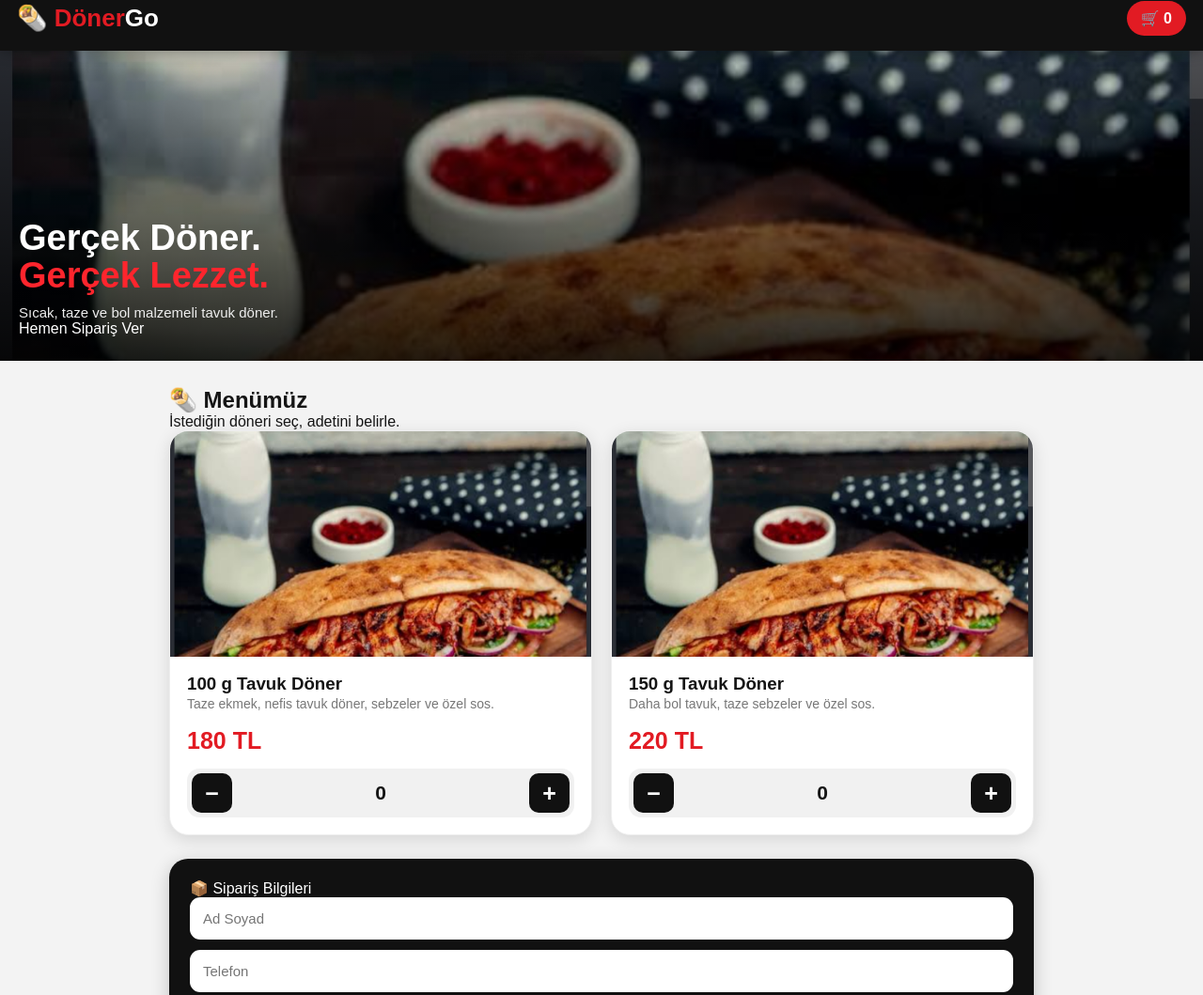
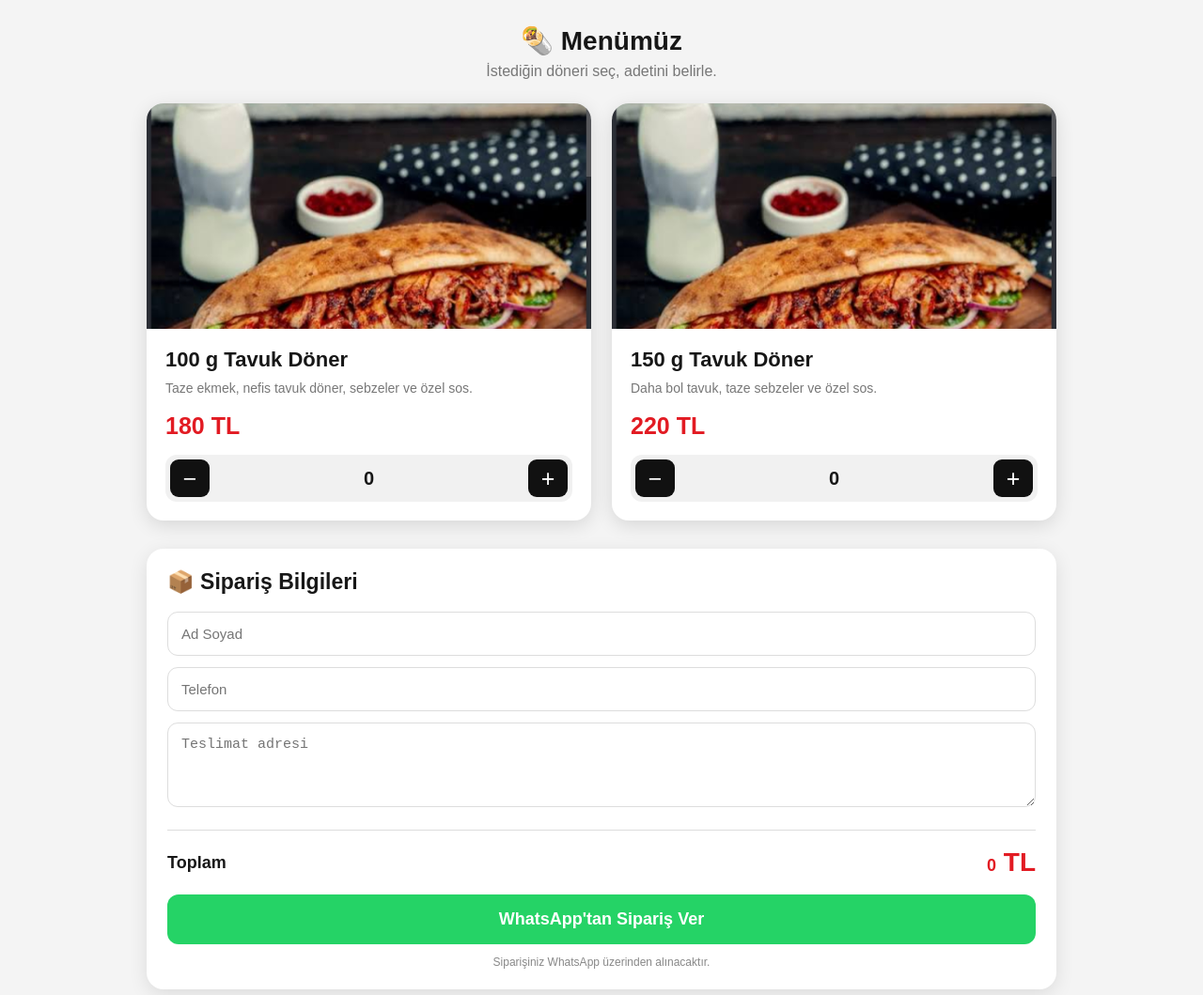
Before and after one commit to Huseyin758-hub/donergogo, a plain HTML site: page index.html in a window 1280 px wide. Shown: the part 375-1434 px from the top of the page at 94% size. Drawn offline with Linux system fonts and the light colour scheme.

Commit message:
Remove unused CSS styles from index.html

```diff
--- a/index.html
+++ b/index.html
@@ -12,269 +12,6 @@
     margin:0;
     padding:0;
 }
-
-body{
-    font-family:Arial,Helvetica,sans-serif;
-    background:#f3f3f3;
-    color:#151515;
-    padding-bottom:25px;
-}
-
-/* ÜST BAR */
-
-header{
-    background:#111;
-    color:white;
-    padding:16px 18px;
-    display:flex;
-    align-items:center;
-    justify-content:space-between;
-    position:sticky;
-    top:0;
-    z-index:20;
-    box-shadow:0 3px 12px rgba(0,0,0,.25);
-}
-
-.logo{
-    font-size:26px;
-    font-weight:900;
-}
-
-.logo span{
-    color:#e21b23;
-}
-
-.cart{
-    background:#e21b23;
-    padding:9px 15px;
-    border-radius:25px;
-    font-weight:bold;
-}
-
-
-/* HERO */
-
-.hero{
-    position:relative;
-    height:330px;
-    overflow:hidden;
-    display:flex;
-    align-items:flex-end;
-    color:white;
-
-    background:
-    linear-gradient(
-        to top,
-        rgba(0,0,0,.85),
-        rgba(0,0,0,.10)
-    ),
-    url("doner.jpg");
-
-    background-size:cover;
-    background-position:center;
-}
-
-.hero-content{
-    padding:25px 20px;
-}
-
-.hero h1{
-    font-size:38px;
-    line-height:1.05;
-    margin-bottom:10px;
-}
-
-.hero h1 span{
-    color:#ff252d;
-}
-
-.hero p{
-    color:#eee;
-    font-size:15px;
-}
-
-
-/* ANA ALAN */
-
-.container{
-    max-width:950px;
-    margin:auto;
-    padding:28px 15px;
-}
-
-.section-title{
-    font-size:28px;
-    font-weight:900;
-    margin-bottom:18px;
-}
-
-
-/* ÜRÜNLER */
-
-.products{
-    display:grid;
-    grid-template-columns:repeat(2,1fr);
-    gap:20px;
-}
-
-.card{
-    background:white;
-    border-radius:20px;
-    overflow:hidden;
-    box-shadow:0 5px 18px rgba(0,0,0,.12);
-    border:1px solid #eee;
-}
-
-.product-image{
-    width:100%;
-    height:240px;
-    object-fit:cover;
-    display:block;
-}
-
-.card-body{
-    padding:18px;
-}
-
-.card h2{
-    font-size:21px;
-    margin-bottom:7px;
-}
-
-.description{
-    color:#777;
-    font-size:14px;
-    line-height:1.5;
-    margin-bottom:14px;
-}
-
-.price{
-    color:#e21b23;
-    font-size:25px;
-    font-weight:900;
-    margin-bottom:15px;
-}
-
-
-/* ADET */
-
-.quantity{
-    display:flex;
-    align-items:center;
-    justify-content:space-between;
-    background:#f1f1f1;
-    border-radius:13px;
-    padding:5px;
-}
-
-.quantity button{
-    width:43px;
-    height:42px;
-    border:0;
-    border-radius:10px;
-    background:#111;
-    color:white;
-    font-size:25px;
-    font-weight:bold;
-}
-
-.quantity button:active{
-    transform:scale(.92);
-}
-
-.count{
-    font-size:21px;
-    font-weight:bold;
-}
-
-
-/* SİPARİŞ */
-
-.order-box{
-    background:#111;
-    color:white;
-    margin-top:25px;
-    padding:22px;
-    border-radius:20px;
-    box-shadow:0 5px 20px rgba(0,0,0,.2);
-}
-
-.order-box h2{
-    font-size:23px;
-    margin-bottom:18px;
-}
-
-input,
-textarea{
-    width:100%;
-    border:0;
-    border-radius:11px;
-    padding:14px;
-    font-size:15px;
-    margin-bottom:11px;
-    outline:none;
-}
-
-textarea{
-    min-height:90px;
-    resize:vertical;
-}
-
-.total{
-    display:flex;
-    justify-content:space-between;
-    align-items:center;
-    border-top:1px solid #333;
-    padding-top:17px;
-    margin-top:7px;
-}
-
-.total strong{
-    color:#ff3038;
-    font-size:28px;
-}
-
-.whatsapp{
-    width:100%;
-    border:0;
-    border-radius:12px;
-    background:#25D366;
-    color:white;
-    padding:16px;
-    margin-top:18px;
-    font-size:18px;
-    font-weight:bold;
-}
-
-.note{
-    text-align:center;
-    color:#888;
-    font-size:12px;
-    margin-top:10px;
-}
-
-
-/* MOBİL */
-
-@media(max-width:650px){
-
-    .hero{
-        height:300px;
-    }
-
-    .hero h1{
-        font-size:34px;
-    }
-
-    .products{
-        grid-template-columns:1fr;
-    }
-
-    .product-image{
-        height:230px;
-    }
-}
-</style>
 
 body{
     font-family:Arial,Helvetica,sans-serif;
```
